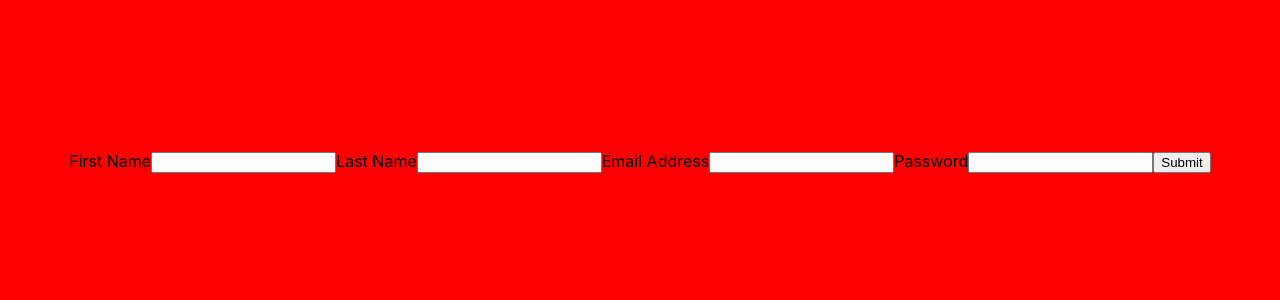
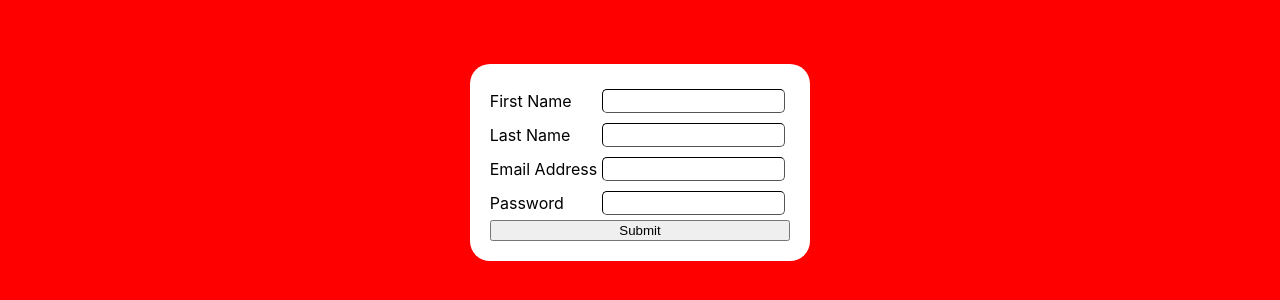
Before and after one commit to we-live-inside-a-dream/project-book-club, a React (Create React App) app in the folder client/: page /signupForm in a window 1280 px wide. Shown: the part 338-638 px from the top of the page. Built offline with nearby package versions, Linux system fonts and the light colour scheme.

Commit message:
added classes for css

```diff
--- a/client/src/components/SignupForm.js
+++ b/client/src/components/SignupForm.js
@@ -52,52 +52,60 @@ const SignupForm = () => {
     onSubmit,
     validate,
   });
-  console.log('form errors',formik.errors)
+  console.log('form errors', formik.errors)
   return (
     <div class='background'>
-    <form onSubmit={formik.handleSubmit}>
-      <label htmlFor="firstName">First Name</label>
-      <input
+      <div class='secondBackground'>
+        <form class='form' onSubmit={formik.handleSubmit}>
+          <div class='container'>
+            <label class='label' htmlFor="firstName">First Name</label>
+            <input class='input'
               id="firstName"
               name="firstName"
               type="text"
               onChange={formik.handleChange}
               value={formik.values.firstName}
-      />
-      {formik.errors.firstName ? <div>{formik.errors.firstName}</div>: null}
-
-      <label htmlFor="firstName">Last Name</label>
-      <input
+            /></div>
+          {formik.errors.firstName ? <div>{formik.errors.firstName}</div> : null}
+          <div class='container'>
+            <label class='label' htmlFor="firstName">Last Name</label>
+            <input class='input'
               id="lastName"
               name="lastName"
               type="text"
               onChange={formik.handleChange}
               value={formik.values.lastName}
             />
-      {formik.errors.lastName ? <div>{formik.errors.lastName}</div>: null}
+            {formik.errors.lastName ? <div>{formik.errors.lastName}</div> : null}
+          </div>
 
-      <label htmlFor="email">Email Address</label>
-      <input
+          <div class='container'>
+            <label class='label' htmlFor="email">Email Address</label>
+            <input class='input'
               id="email"
               name="email"
               type="email"
               onChange={formik.handleChange}
               value={formik.values.email}
             />
-      {formik.errors.email ? <div>{formik.errors.email}</div>: null}
+            {formik.errors.email ? <div>{formik.errors.email}</div> : null}
+          </div>
 
-      <label htmlFor="email">Password</label>
-      <input
+          <div class='container'>
+            <label class='label' htmlFor="email">Password</label>
+            <input class='input'
               id="password"
               name="password"
               type="password"
               onChange={formik.handleChange}
               value={formik.values.password}
             />
-      {formik.errors.password ? <div>{formik.errors.password}</div>: null}
+            {formik.errors.password ? <div>{formik.errors.password}</div> : null}
+          </div>
 
           <button type="submit">Submit</button>
         </form>
+      </div>
     </div>
   );
 };
```
Lines whose indentation alone changed are shown as unchanged.
